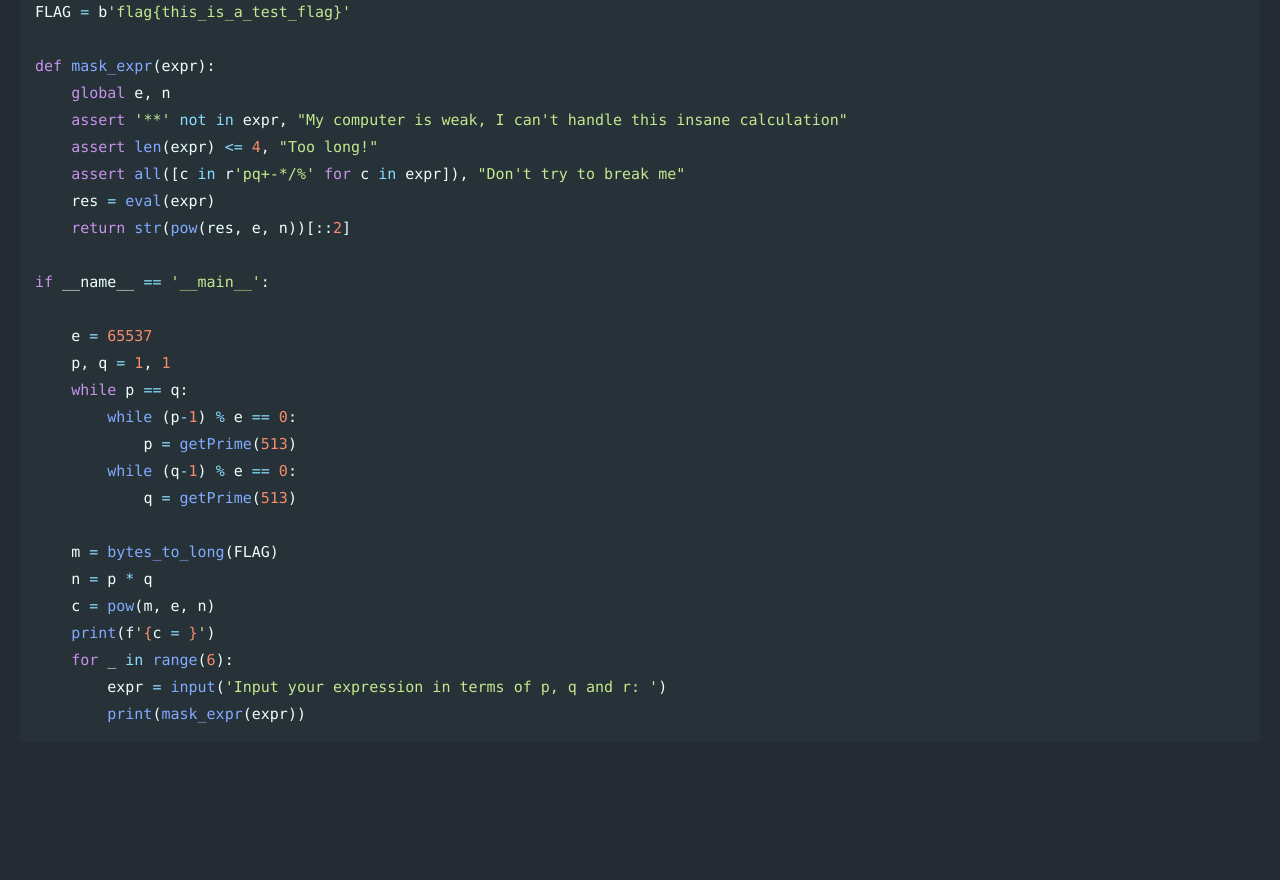
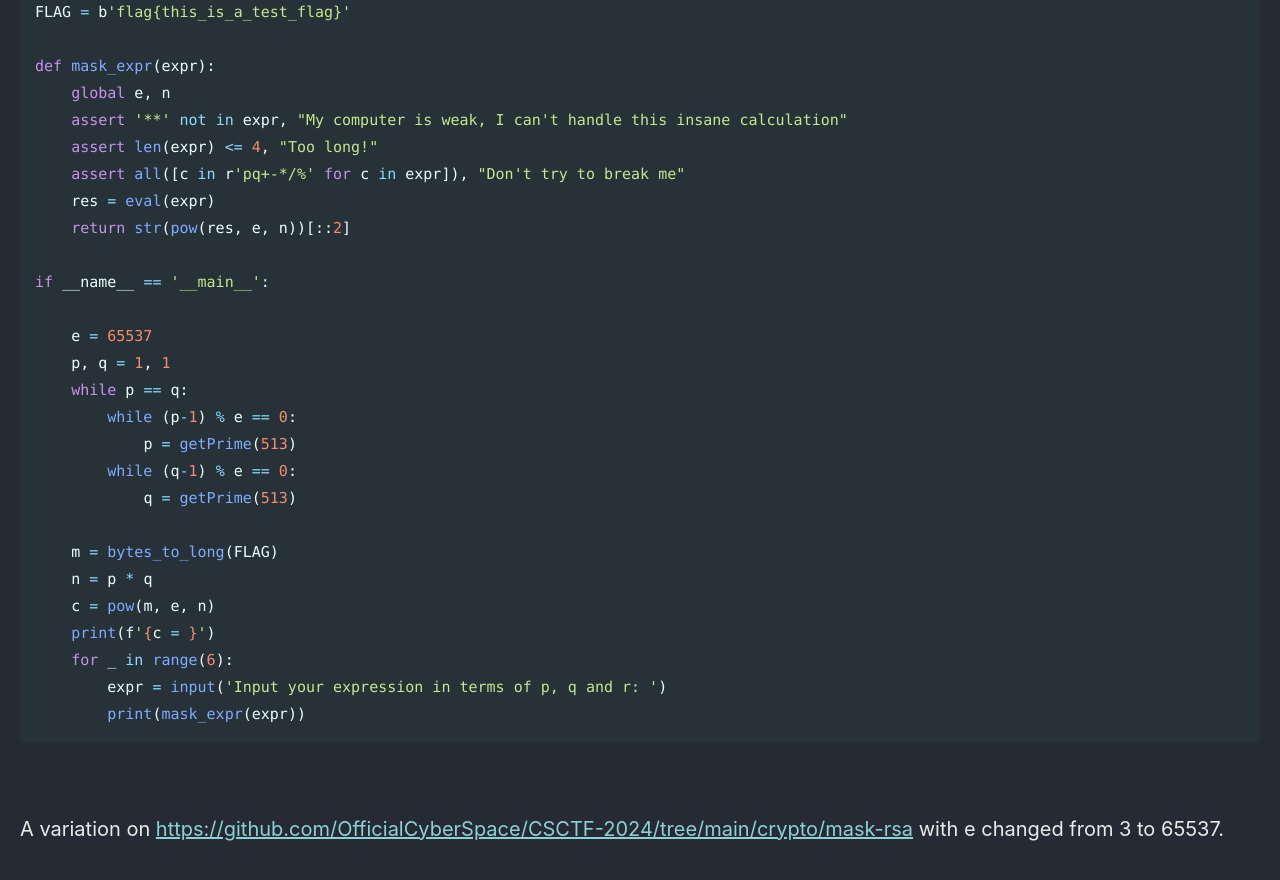
Before and after one commit to Connor-McCartney/Connor-McCartney.github.io, a Jekyll site: the page built from _pages/cryptography/other/HKCERT2024.md, in a window 1280 px wide and 900 px high, scrolled down 11349 px. Shown: the top 880 px of the window. Built offline with Jekyll 4.4.1, drawn with Linux system fonts in a browser that asks for light colours; cached includes are drawn as plain includes; before the commit the page ends 12137 px from its top, so only the background shows below that.

Commit message:
Update HKCERT2024.md

````diff
--- a/_pages/cryptography/other/HKCERT2024.md
+++ b/_pages/cryptography/other/HKCERT2024.md
@@ -465,3 +465,7 @@ if __name__ == '__main__':
         expr = input('Input your expression in terms of p, q and r: ')
         print(mask_expr(expr))
 ```
+
+<br>
+
+A variation on <https://github.com/OfficialCyberSpace/CSCTF-2024/tree/main/crypto/mask-rsa> with e changed from 3 to 65537.
````
